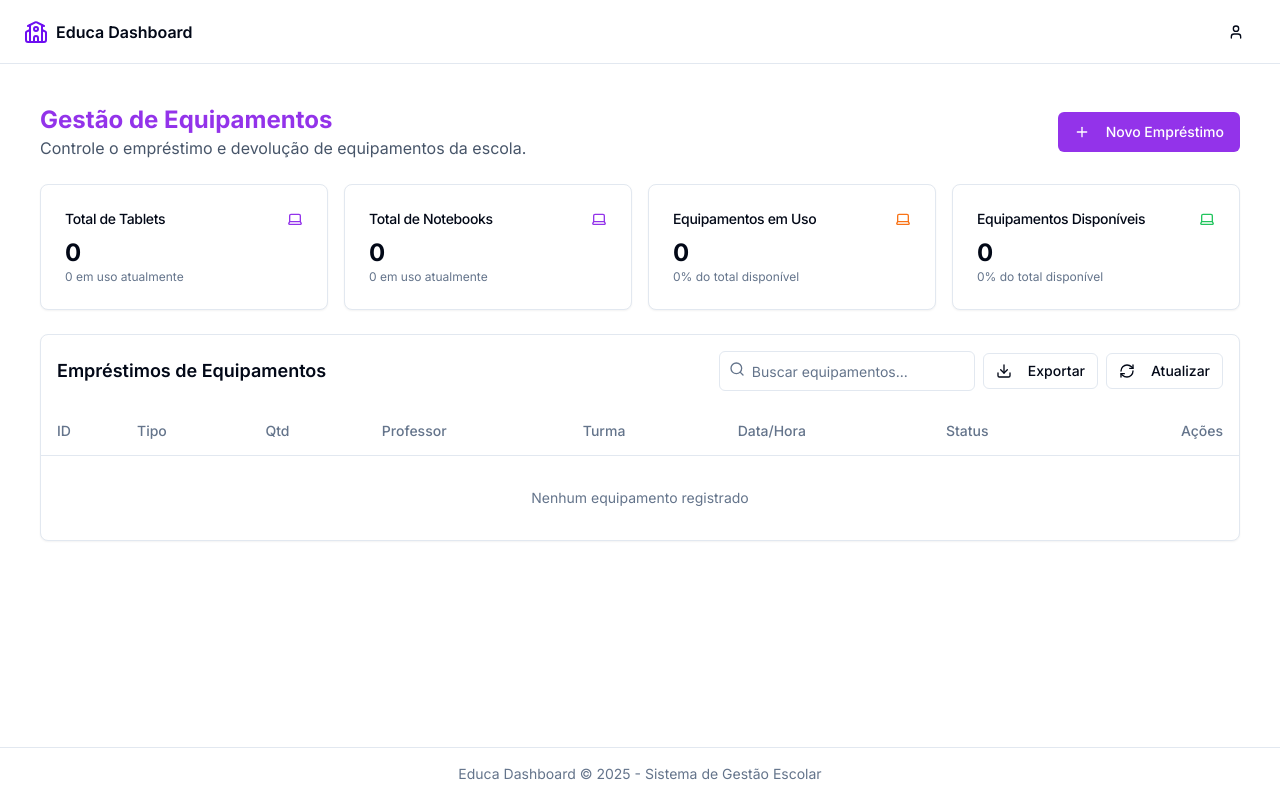
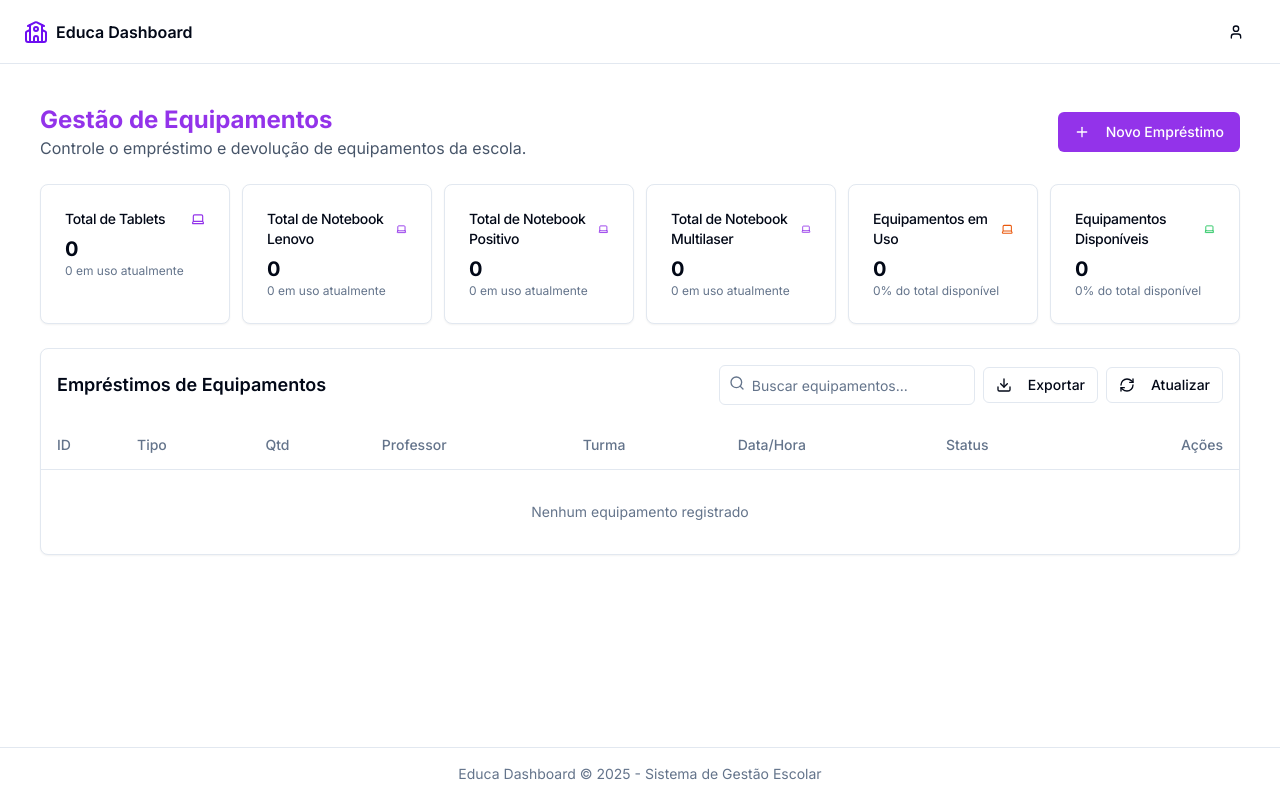
Before and after one commit to 0xviny/educa-dashboard, a Next.js app: page /dashboard/equipamentos in a window 1280 px wide. Built offline with nearby package versions, Linux system fonts and the light colour scheme.

Commit message:
total de todos os dispositivos disponiveis no sistema de emprestimo na pagina inicial do emprestimo

```diff
--- a/app/dashboard/equipamentos/page.tsx
+++ b/app/dashboard/equipamentos/page.tsx
@@ -568,14 +568,15 @@ export default function EquipamentosPage() {
           </div>
         </div>
 
-        <div className="grid gap-4 md:grid-cols-2 lg:grid-cols-4 mb-6">
+        <div className="grid gap-3 grid-cols-1 sm:grid-cols-2 md:grid-cols-4 lg:grid-cols-6 mb-4">
+          {/* Total de Tablets */}
           <Card>
-            <CardHeader className="flex flex-row items-center justify-between space-y-0 pb-2">
+            <CardHeader className="flex flex-row items-center justify-between space-y-0 pb-1.5">
               <CardTitle className="text-sm font-medium">Total de Tablets</CardTitle>
-              <Laptop className="h-4 w-4 text-purple-600" />
+              <Laptop className="h-3.5 w-3.5 text-purple-600" />
             </CardHeader>
             <CardContent>
-              <div className="text-2xl font-bold">
+              <div className="text-xl font-bold">
                 {equipamentos
                   .filter((equip) => equip.tipo === "Tablet")
                   .reduce((acc, equip) => acc + equip.quantidade, 0)}
@@ -588,32 +589,78 @@ export default function EquipamentosPage() {
               </p>
             </CardContent>
           </Card>
+
+          {/* Total de Notebook Lenovo */}
           <Card>
-            <CardHeader className="flex flex-row items-center justify-between space-y-0 pb-2">
-              <CardTitle className="text-sm font-medium">Total de Notebooks</CardTitle>
-              <Laptop className="h-4 w-4 text-purple-600" />
+            <CardHeader className="flex flex-row items-center justify-between space-y-0 pb-1.5">
+              <CardTitle className="text-sm font-medium">Total de Notebook Lenovo</CardTitle>
+              <Laptop className="h-3.5 w-3.5 text-purple-600" />
             </CardHeader>
             <CardContent>
-              <div className="text-2xl font-bold">
+              <div className="text-xl font-bold">
                 {equipamentos
-                  .filter((equip) => equip.tipo === "Notebook")
+                  .filter((equip) => equip.tipo === "Notebook Lenovo")
                   .reduce((acc, equip) => acc + equip.quantidade, 0)}
               </div>
               <p className="text-xs text-slate-500">
                 {equipamentos
-                  .filter((equip) => equip.tipo === "Notebook" && equip.status === "Em uso")
+                  .filter((equip) => equip.tipo === "Notebook Lenovo" && equip.status === "Em uso")
                   .reduce((acc, equip) => acc + equip.quantidade, 0)}{" "}
                 em uso atualmente
               </p>
             </CardContent>
           </Card>
+
+          {/* Total de Notebook Positivo */}
           <Card>
-            <CardHeader className="flex flex-row items-center justify-between space-y-0 pb-2">
-              <CardTitle className="text-sm font-medium">Equipamentos em Uso</CardTitle>
-              <Laptop className="h-4 w-4 text-orange-500" />
+            <CardHeader className="flex flex-row items-center justify-between space-y-0 pb-1.5">
+              <CardTitle className="text-sm font-medium">Total de Notebook Positivo</CardTitle>
+              <Laptop className="h-3.5 w-3.5 text-purple-600" />
             </CardHeader>
             <CardContent>
-              <div className="text-2xl font-bold">
+              <div className="text-xl font-bold">
+                {equipamentos
+                  .filter((equip) => equip.tipo === "Notebook Positivo")
+                  .reduce((acc, equip) => acc + equip.quantidade, 0)}
+              </div>
+              <p className="text-xs text-slate-500">
+                {equipamentos
+                  .filter((equip) => equip.tipo === "Notebook Positivo" && equip.status === "Em uso")
+                  .reduce((acc, equip) => acc + equip.quantidade, 0)}{" "}
+                em uso atualmente
+              </p>
+            </CardContent>
+          </Card>
+
+          {/* Total de Notebook Multilaser */}
+          <Card>
+            <CardHeader className="flex flex-row items-center justify-between space-y-0 pb-1.5">
+              <CardTitle className="text-sm font-medium">Total de Notebook Multilaser</CardTitle>
+              <Laptop className="h-3.5 w-3.5 text-purple-600" />
+            </CardHeader>
+            <CardContent>
+              <div className="text-xl font-bold">
+                {equipamentos
+                  .filter((equip) => equip.tipo === "Notebook Multilaser")
+                  .reduce((acc, equip) => acc + equip.quantidade, 0)}
+              </div>
+              <p className="text-xs text-slate-500">
+                {equipamentos
+                  .filter((equip) => equip.tipo === "Notebook Multilaser" && equip.status === "Em uso")
+                  .reduce((acc, equip) => acc + equip.quantidade, 0)}{" "}
+                em uso atualmente
+              </p>
+            </CardContent>
+          </Card>
+
+          {/* Equipamentos em Uso */}
+          <Card>
+            <CardHeader className="flex flex-row items-center justify-between space-y-0 pb-1.5">
+              <CardTitle className="text-sm font-medium">Equipamentos em Uso</CardTitle>
+              <Laptop className="h-3.5 w-3.5 text-orange-600" />
+            </CardHeader>
+            <CardContent>
+              <div className="text-xl font-bold">
                 {equipamentos
                   .filter((equip) => equip.status === "Em uso")
                   .reduce((acc, equip) => acc + equip.quantidade, 0)}
@@ -630,13 +677,15 @@ export default function EquipamentosPage() {
               </p>
             </CardContent>
           </Card>
+
+          {/* Equipamentos Disponíveis */}
           <Card>
-            <CardHeader className="flex flex-row items-center justify-between space-y-0 pb-2">
+            <CardHeader className="flex flex-row items-center justify-between space-y-0 pb-1.5">
               <CardTitle className="text-sm font-medium">Equipamentos Disponíveis</CardTitle>
-              <Laptop className="h-4 w-4 text-green-500" />
+              <Laptop className="h-3.5 w-3.5 text-green-500" />
             </CardHeader>
             <CardContent>
-              <div className="text-2xl font-bold">
+              <div className="text-xl font-bold">
                 {equipamentos
                   .filter((equip) => equip.status === "Devolvido")
                   .reduce((acc, equip) => acc + equip.quantidade, 0)}
```
